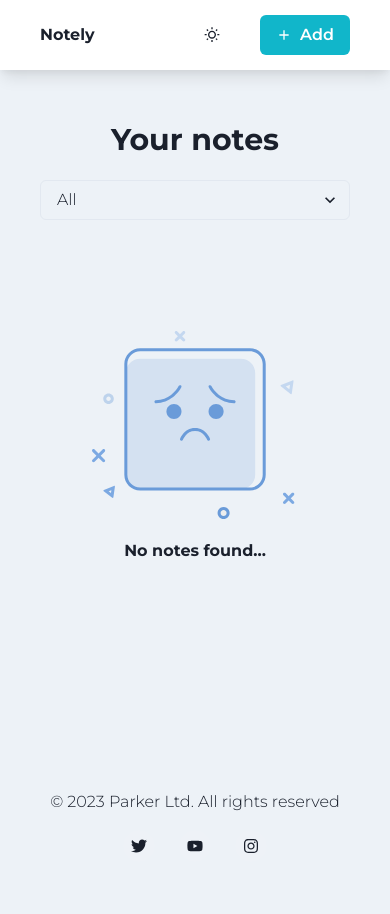
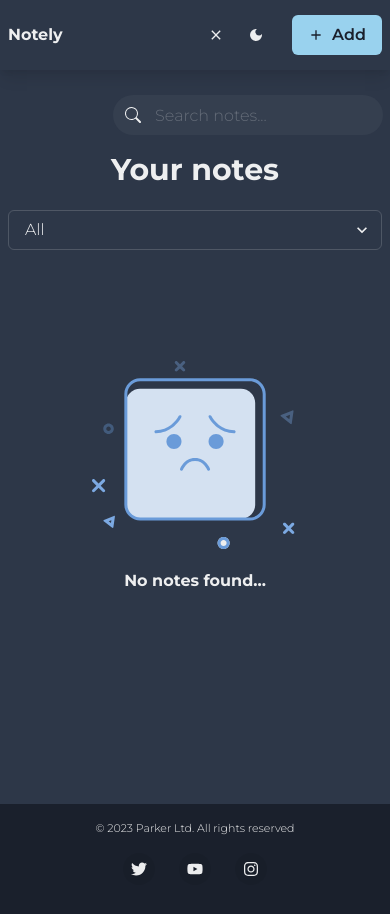
Before and after one commit to PhilParkerA/big-dev-soon-notely-freerun-3zcdnf, a React (Vite) app: page / in a window 390 px wide. Both pictures are taken after a click on the button 212 px from the left and 35 px from the top of the page. Shown: the top 914 px of the page. Before the commit the page ends 878 px from the top, so only its background shows below. Built offline with nearby package versions, Linux system fonts and the light colour scheme.

Commit message:
improve search bar and general responsiveness

```diff
--- a/src/App.tsx
+++ b/src/App.tsx
@@ -1,5 +1,4 @@
 import { Box, useColorModeValue } from "@chakra-ui/react";
-import { useState } from "react";
 import CategoryTabs from "./components/CategoryTabs";
 import Footer from "./components/Footer";
 import HeadingComp from "./components/HeadingComp";
@@ -11,7 +10,7 @@ function App() {
       <NavBar/>
       <Box
         mx={"auto"}
-        px={10}
+        px={{base: 2, sm: 10}}
         my={"50px"}
         maxW={"1600px"}
         className="main-body"
--- a/src/components/Category.tsx
+++ b/src/components/Category.tsx
@@ -16,6 +16,7 @@ const Category = ({ category }: Props) => {
       size={"xs"}
       rounded={"xl"}
       px={3}
+      fontSize={{base: 10, sm: "xs"}}
       bg={useColorModeValue("brand.500", "brand.100")}
       color={useColorModeValue("white", "brand.700")}
       _hover={{
--- a/src/components/CategoryTabs.tsx
+++ b/src/components/CategoryTabs.tsx
@@ -1,5 +1,4 @@
 import {
-  Box,
   Center,
   Hide,
   Image,
@@ -15,7 +14,6 @@ import {
   VStack,
   Wrap,
   WrapItem,
-  useBreakpointValue,
 } from "@chakra-ui/react";
 import NoNotesSvg from "../assets/no-notes-illustration.svg";
 import NoSearchResultsSvg from "../assets/no-search-results-illustration.svg";
@@ -36,8 +34,6 @@ const CategoryTabs = () => {
   const handleTabChange = (category: number) => {
     setSelectedCategory(category);
   };
-
-  const isTabListVisible = useBreakpointValue({ base: false, lg: true });
 
   const includesSearch = (note: Note) => {
     if (note) {
@@ -62,16 +58,36 @@ const CategoryTabs = () => {
       variant={"unstyled"}
       index={selectedCategory}
       onChange={handleTabChange}
+
     >
       <Hide below="md">
-        <TabList>
+        <Wrap as={TabList}>
           {categories.map((cat, index) => (
-            <Tab key={index}>{cat}</Tab>
+            <WrapItem
+              display={{ sm: "flex" }}
+              width={{ sm: 100, lg: "max-content" }}
+              justifyContent={"center"}
+            >
+              <Tab
+              justifySelf={'center'}
+                key={index}
+                _selected={{
+                  color: "brand.500",
+                  fontWeight: "700",
+                  borderBottom: { sm: "2px", lg: "none" },
+                }}
+                _hover={{
+                  color: "brand.500",
+                }}
+              >
+                {cat}
+              </Tab>
+            </WrapItem>
           ))}
-        </TabList>
+        </Wrap>
         <TabIndicator
           mt="-1.5px"
-          height="2px"
+          height={{ base: 0, lg: "2px" }}
           bg="brand.500"
           borderRadius="1px"
         />
--- a/src/components/EditForm.tsx
+++ b/src/components/EditForm.tsx
@@ -27,7 +27,7 @@ interface Props {
 }
 
 const EditForm = ({ note }: Props) => {
-  const { notes, setNotes } = useNotes();
+  const { notes } = useNotes();
   const { updateNote } = useNotesHook();
   const [hueRotation, setHueRotation] = useState(0);
   const { isOpen, onOpen, onClose } = useDisclosure();
@@ -70,6 +70,7 @@ const EditForm = ({ note }: Props) => {
     <>
       <Tooltip placement="top" label="Edit">
         <IconButton
+          size={{ base: "sm", sm: "md" }}
           isRound={true}
           variant="solid"
           bg={"transparent"}
--- a/src/components/Footer.tsx
+++ b/src/components/Footer.tsx
@@ -47,7 +47,7 @@ function Footer() {
     <Box
       bg={useColorModeValue("gray.100", "gray.800")}
       width={"100%"}
-      height={"70px"}
+      height={{base: "120px",md: "70px"}}
     >
       <Container
     maxW={"1600px"}
@@ -59,7 +59,7 @@ function Footer() {
         justify={{ base: "center", md: "space-between" }}
         align={{ base: "center", md: "center" }}
       >
-        <Text>© 2023 Parker Ltd. All rights reserved</Text>
+        <Text fontSize={{base: 11, sm: "inherit"}}>© 2023 Parker Ltd. All rights reserved</Text>
         <Stack direction={"row"} spacing={6}>
           <SocialButton label={"Twitter"} href={"#"}>
             <FaTwitter />
--- a/src/components/NavBar.tsx
+++ b/src/components/NavBar.tsx
@@ -12,16 +12,21 @@ import AddForm from "./AddForm";
 import SearchInput from "./SearchInput";
 import ThemeSwitch from "./ThemeSwitch";
 import { useCategory } from "../contexts/categoryContext";
+import { useState } from "react";
 
 const NavBar = () => {
   const { setSelectedCategory } = useCategory();
+  const [showSearch, setShowSearch] = useState(false);
+
   return (
     <>
       <Box
         bg={useColorModeValue("white", "gray.700")}
         boxShadow={"lg"}
         h={"70px"}
-        px={10}
+        px={{base: 2, sm: 10}}
+        mb={showSearch ? "80px" : 0}
+        transition={"margin-bottom 0.25s ease-in-out"}
       >
         <Grid
           templateColumns={"1fr 2fr 1fr"}
@@ -36,10 +41,13 @@ const NavBar = () => {
             </Text>
           </GridItem>
           <GridItem>
-            <SearchInput />
+            <SearchInput
+              showSearch={showSearch}
+              setShowSearch={setShowSearch}
+            />
           </GridItem>
           <GridItem justifySelf={"end"}>
-            <Stack direction={"row"} spacing={7}>
+            <Stack direction={"row"} spacing={{base: 4, sm: 7}}>
               <ThemeSwitch />
               <AddForm />
             </Stack>
--- a/src/components/NoteCard.tsx
+++ b/src/components/NoteCard.tsx
@@ -57,6 +57,8 @@ const NoteCard = ({ note }: Props) => {
           <HStack spacing={0}>
             <Tooltip placement="top" label="Check">
               <IconButton
+                // fontSize={{base: 10, sm: "inherit"}}
+                size={{ base: "sm", sm: "md" }}
                 isRound={true}
                 variant="solid"
                 bg={"transparent"}
@@ -68,6 +70,7 @@ const NoteCard = ({ note }: Props) => {
 
             <Tooltip placement="top" label="Delete">
               <IconButton
+                size={{ base: "sm", sm: "md" }}
                 onClick={handleDelete}
                 isRound={true}
                 variant="solid"
@@ -78,10 +81,14 @@ const NoteCard = ({ note }: Props) => {
             </Tooltip>
           </HStack>
         </HStack>
-        <Heading fontFamily={"Montserrat"} fontWeight={"bold"} fontSize={"2xl"}>
+        <Heading
+          fontFamily={"Montserrat"}
+          fontWeight={"bold"}
+          fontSize={{ base: "x;", sm: "2xl" }}
+        >
           {note.title}
         </Heading>
-        <Text mt={2} fontSize={"sm"}>
+        <Text mt={2} fontSize={{ base: 10, sm: "sm" }}>
           {note.description}
         </Text>
         <Text
--- a/src/components/SearchInput.tsx
+++ b/src/components/SearchInput.tsx
@@ -1,13 +1,82 @@
-import { Input, InputGroup, InputLeftElement, Show } from "@chakra-ui/react";
+import {
+  Box,
+  IconButton,
+  Input,
+  InputGroup,
+  InputLeftElement,
+  useBreakpointValue,
+  useColorModeValue
+} from "@chakra-ui/react";
+import { AnimatePresence, motion } from "framer-motion";
+import { ChangeEvent } from "react";
 import { BsSearch } from "react-icons/bs";
+import { MdClose } from "react-icons/md";
 import { useSearchText } from "../contexts/searchTextContext";
 
-const SearchInput = () => {
+interface Props {
+  showSearch: boolean;
+  setShowSearch: (ss: boolean) => void;
+}
+
+const SearchInput = ({ showSearch, setShowSearch }: Props) => {
   const { setSearchText } = useSearchText();
 
+  const isSearchVisible = useBreakpointValue({ base: true, md: false });
+
+  const handleInputChange = (e: ChangeEvent<HTMLInputElement>) => {
+    const inputValue = e.target.value;
+    setSearchText(inputValue);
+  };
+
   return (
-    <form>
-      <Show above="md">
+    <>
+      {isSearchVisible ? (
+        <Box pos={"relative"}>
+          <IconButton
+            pos={"absolute"}
+            top={"-20px"}
+            right={{base: 0, sm: 7}}
+            onClick={() => setShowSearch(!showSearch)}
+            isRound={true}
+            variant="solid"
+            bg={"transparent"}
+            aria-label="Search"
+            icon={showSearch ? <MdClose /> : <BsSearch />}
+          />
+          <AnimatePresence>
+            {showSearch && (
+              <motion.form
+                initial={{ opacity: 0, y: -90 }}
+                animate={
+                  showSearch ? { opacity: 1, y: -50 } : { opacity: 0, y: -90 }
+                }
+                exit={{ opacity: 0, y: -80 }}
+                transition={{ duration: 0.3 }}
+              >
+                <Box
+                  pos={'absolute'}
+                  top="110px"
+                  right={{base: "-147px", sm: "-160px"}}
+                  mx={"auto"}
+                  display={"flex"}
+                  justifyContent={"center"}
+                >
+                  <InputGroup width={{base: "270px",sm: "350px"}}>
+                    <InputLeftElement children={<BsSearch />} />
+                    <Input
+                      bg={useColorModeValue("white", "#353F4F")}
+                      onChange={handleInputChange}
+                      borderRadius={20}
+                      placeholder="Search notes..."
+                      variant="filled"
+                    />
+                  </InputGroup>
+                </Box>
+              </motion.form>
+            )}
+          </AnimatePresence>
+        </Box>
+      ) : (
         <InputGroup>
           <InputLeftElement children={<BsSearch />} />
           <Input
@@ -19,8 +88,8 @@ const SearchInput = () => {
             variant="filled"
           />
         </InputGroup>
-      </Show>
-    </form>
+      )}
+    </>
   );
 };
 
--- a/src/components/ThemeSwitch.tsx
+++ b/src/components/ThemeSwitch.tsx
@@ -10,7 +10,7 @@ const ThemeSwitch = () => {
       isRound={true}
       variant="solid"
       bg={"transparent"}
-      aria-label="Done"
+      aria-label="Change Theme"
       icon={colorMode === "dark" ? <MdDarkMode /> : <MdOutlineWbSunny />}
     />
   );
--- a/src/index.css
+++ b/src/index.css
@@ -19,6 +19,22 @@ body {
   }
   100% {
     transform: translateX(0);
+    opacity: 1;
+  }
+}
+
+.search-box {
+  transition: transform 0.3s ease-in-out, opacity 0.3s ease-in-out;
+  animation: slideDown 0.5s ease-in-out forwards!important;
+}
+
+@keyframes slideDown {
+  0% {
+    transform: translateY(-90px);
+    opacity: 0;
+  }
+  100% {
+    transform: translateY(0);
     opacity: 1;
   }
 }
```
